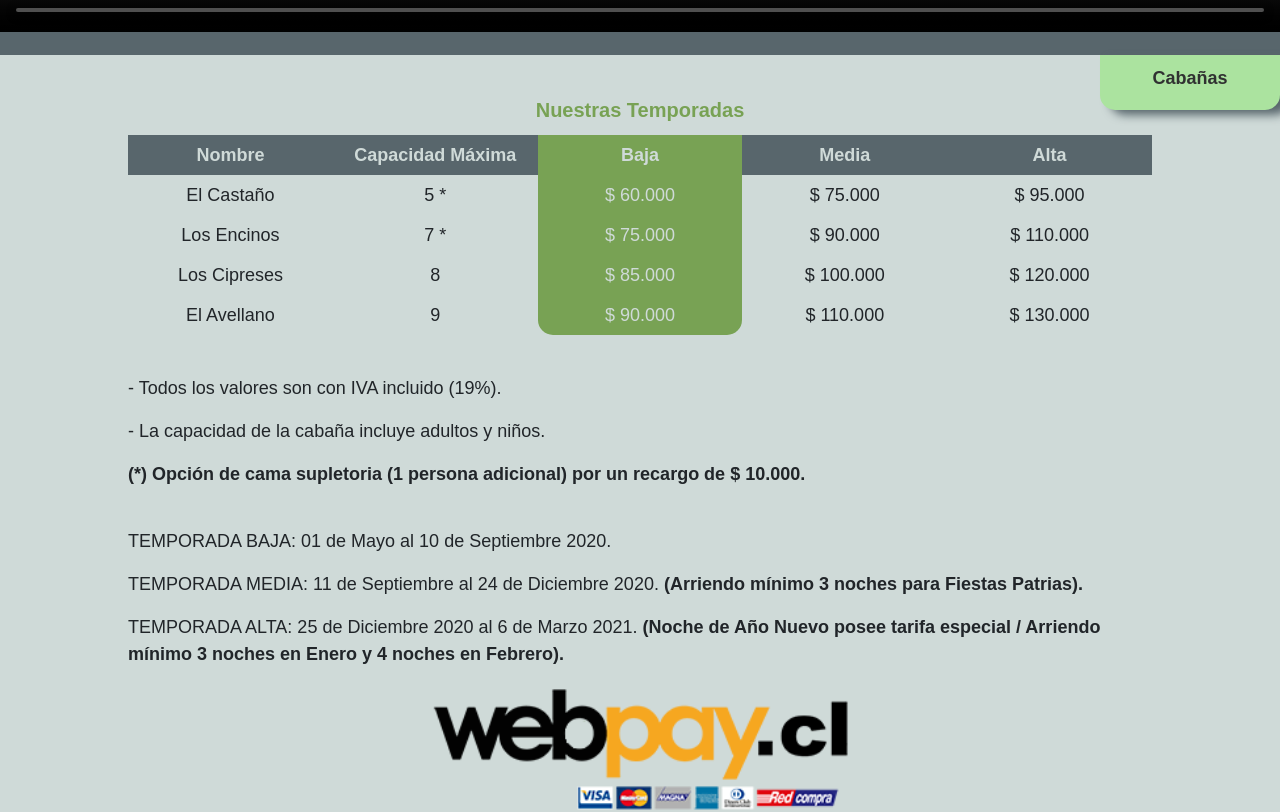
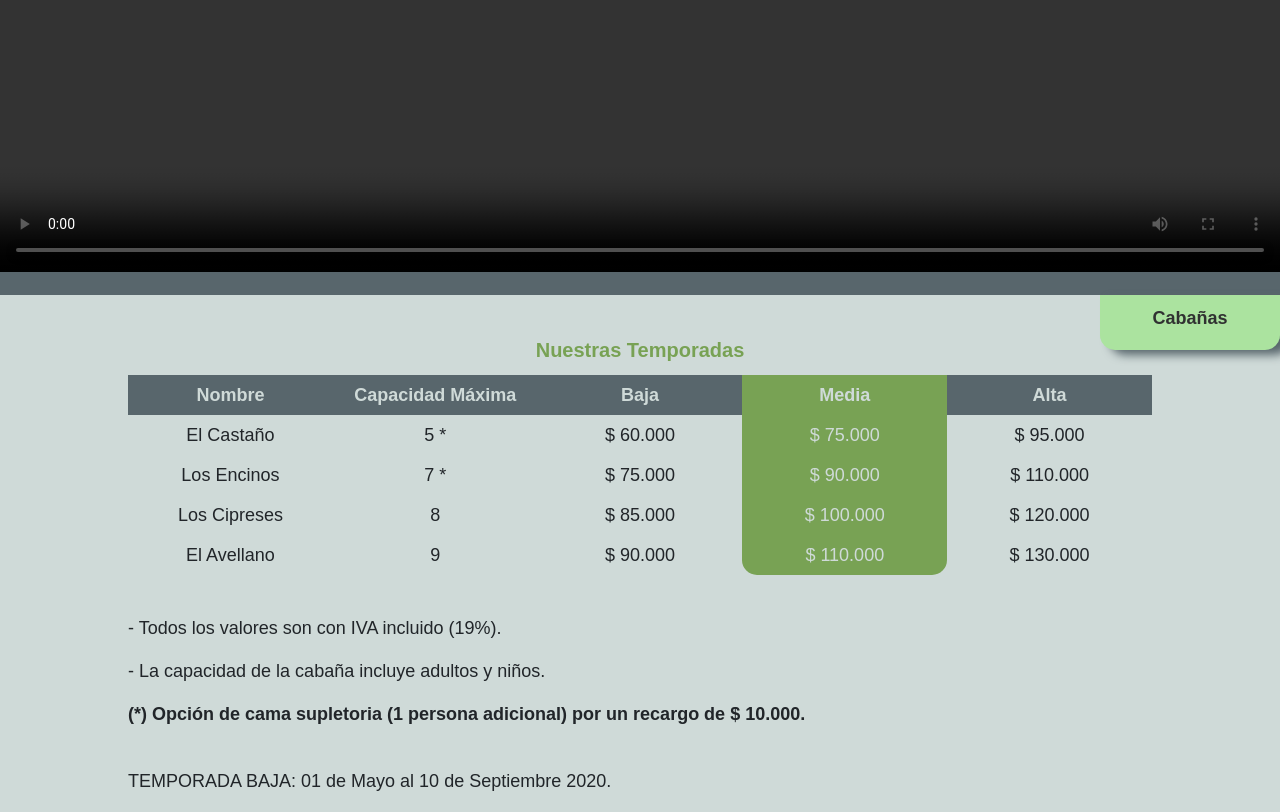
Before and after one commit to moharan/condominiochanchan2020, a React (Create React App) app: page / in a window 1280 px wide. Shown: the part 1440-2252 px from the top of the page. Built offline with nearby package versions, Linux system fonts and the light colour scheme.

Commit message:
correccion 20 septiembre

```diff
--- a/src/App.css
+++ b/src/App.css
@@ -33,7 +33,7 @@
 }
 
 .carousel-inner {
-  max-height: 90vh !important;
+  max-height: auto !important;
 }
 /* Parche */
 
@@ -350,6 +350,7 @@ footer {
   width: 100%;
   height: auto;
   flex-wrap: wrap;
+  background: var(--third-color);
   flex-direction: row;
 }
 
@@ -357,6 +358,11 @@ footer {
   display: block;
   width: 50%;
   height: auto;
+}
+
+.square {
+  height: max-content;
+  margin: 10% auto;
 }
 
 .contain-link:hover {
@@ -458,6 +464,12 @@ footer {
   height: 65vh !important;
 }
 
+.turistica-image {
+  width: 120px;
+  height: 120px;
+  padding: 10px;
+}
+
 @media only screen and (max-width: 1366px) {
   .navbar {
     font-size: .7rem;
@@ -467,7 +479,6 @@ footer {
     width: 100% !important;
     height: 100% !important;
   }
-
 }
 
 @media only screen and (max-width: 768px) {
--- a/src/App.js
+++ b/src/App.js
@@ -8,6 +8,7 @@ import fixedCallMobile from './assets/img/llamadas_small.png'
 import ubicacion from './assets/img/ubicacion.png'
 import facebook from './assets/img/facebook.png'
 import instagram from './assets/img/instagram.png'
+import confianza from './assets/confianza-turistica.png'
 import whatsapp from './assets/img/whatsapp.png'
 import SectionHome from './SectionHome'
 import SectionCabanas from './SectionCabanas'
@@ -139,6 +140,7 @@ export default class App extends React.Component {
         </div> */}
         {report}
         <footer>
+          <img src={confianza} className='turistica-image' alt='confianza' />
           <div>Promoción de Temporada 2020 - 2021 </div>
           <a href='mailto:contacto@condominiochanchan.com?subject=Consulta%20CondominioChanChan&body=Hola%20me%20gustaria%20tener%20información,' className='contact-email'>contacto@condominiochanchan.com</a>
           <div> +56954005083</div>
--- a/src/SectionHome.js
+++ b/src/SectionHome.js
@@ -69,36 +69,36 @@ class SectionHome extends React.Component {
           <div className='price-block'>
             <div className='price-title'>Nombre</div>
             <div className='price-title'>Capacidad Máxima</div>
-            <div className='price-title active'>Baja</div>
-            <div className='price-title disabled'>Media</div>
+            <div className='price-title disabled'>Baja</div>
+            <div className='price-title active'>Media</div>
             <div className='price-title disabled'>Alta</div>
           </div>
           <div className='price-block'>
             <div className='price-element'>El Castaño</div>
             <div className='price-element'>5 *</div>
-            <div className='price-element active'>$ 60.000</div>
-            <div className='price-element disabled'>$ 75.000</div>
+            <div className='price-element disabled'>$ 60.000</div>
+            <div className='price-element active'>$ 75.000</div>
             <div className='price-element disabled'>$ 95.000</div>
           </div>
           <div className='price-block'>
             <div className='price-element'>Los Encinos</div>
             <div className='price-element'>7 *</div>
-            <div className='price-element active'>$ 75.000</div>
-            <div className='price-element disabled'>$ 90.000</div>
+            <div className='price-element disabled'>$ 75.000</div>
+            <div className='price-element active'>$ 90.000</div>
             <div className='price-element disabled'>$ 110.000</div>
           </div>
           <div className='price-block'>
             <div className='price-element'>Los Cipreses</div>
             <div className='price-element'>8</div>
-            <div className='price-element active'>$ 85.000</div>
-            <div className='price-element disabled'>$ 100.000</div>
+            <div className='price-element disabled'>$ 85.000</div>
+            <div className='price-element active'>$ 100.000</div>
             <div className='price-element disabled'>$ 120.000</div>
           </div>
           <div className='price-block'>
             <div className='price-element'>El Avellano</div>
             <div className='price-element'>9</div>
-            <div className='price-element active last-active'>$ 90.000</div>
-            <div className='price-element disabled'>$ 110.000</div>
+            <div className='price-element disabled'>$ 90.000</div>
+            <div className='price-element active last-active'>$ 110.000</div>
             <div className='price-element disabled'>$ 130.000</div>
           </div>
           <div className='text-conditions'>
--- a/src/SectionPromociones.js
+++ b/src/SectionPromociones.js
@@ -11,22 +11,24 @@ import link07 from './assets/promociones/07.png'
 import link08 from './assets/promociones/08.png'
 import link09 from './assets/promociones/09.png'
 import link10 from './assets/promociones/10.png'
+import link11 from './assets/promociones/11.png'
 
 class SectionPromociones extends React.Component {
   render () {
     return (
       <React.Fragment>
         <div className='links'>
+          <div alt='promociones' className='contain-link square'><img src={link11} width='100%' height='100%' alt='' /></div>
+          <div alt='promociones' className='contain-link'><img src={link10} width='100%' height='100%' alt='' /></div>
+          <div alt='promociones' className='contain-link'><img src={link09} width='100%' height='100%' alt='' /></div>
+          <div alt='promociones' className='contain-link'><img src={link08} width='100%' height='100%' alt='' /></div>
+          <div alt='promociones' className='contain-link'><img src={link07} width='100%' height='100%' alt='' /></div>
+          <div alt='promociones' className='contain-link'><img src={link06} width='100%' height='100%' alt='' /></div>
+          <div alt='promociones' className='contain-link'><img src={link05} width='100%' height='100%' alt='' /></div>
+          <div alt='promociones' className='contain-link'><img src={link04} width='100%' height='100%' alt='' /></div>
+          <div alt='promociones' className='contain-link'><img src={link03} width='100%' height='100%' alt='' /></div>
+          <div alt='promociones' className='contain-link'><img src={link02} width='100%' height='100%' alt='' /></div>
           <div alt='promociones' className='contain-link'><img src={link01} width='100%' height='100%' alt='' /></div>
-          <div alt='promociones' className='contain-link'><img src={link02} width='100%' height='100%' alt='' /></div>
-          <div alt='promociones' className='contain-link'><img src={link03} width='100%' height='100%' alt='' /></div>
-          <div alt='promociones' className='contain-link'><img src={link04} width='100%' height='100%' alt='' /></div>
-          <div alt='promociones' className='contain-link'><img src={link05} width='100%' height='100%' alt='' /></div>
-          <div alt='promociones' className='contain-link'><img src={link06} width='100%' height='100%' alt='' /></div>
-          <div alt='promociones' className='contain-link'><img src={link07} width='100%' height='100%' alt='' /></div>
-          <div alt='promociones' className='contain-link'><img src={link08} width='100%' height='100%' alt='' /></div>
-          <div alt='promociones' className='contain-link'><img src={link09} width='100%' height='100%' alt='' /></div>
-          <div alt='promociones' className='contain-link'><img src={link10} width='100%' height='100%' alt='' /></div>
         </div>
       </React.Fragment>
     )
```
Also changed, not shown: src/assets/confianza-turistica.png (added), 1 other file (tests, documents, lock files or other folders).
